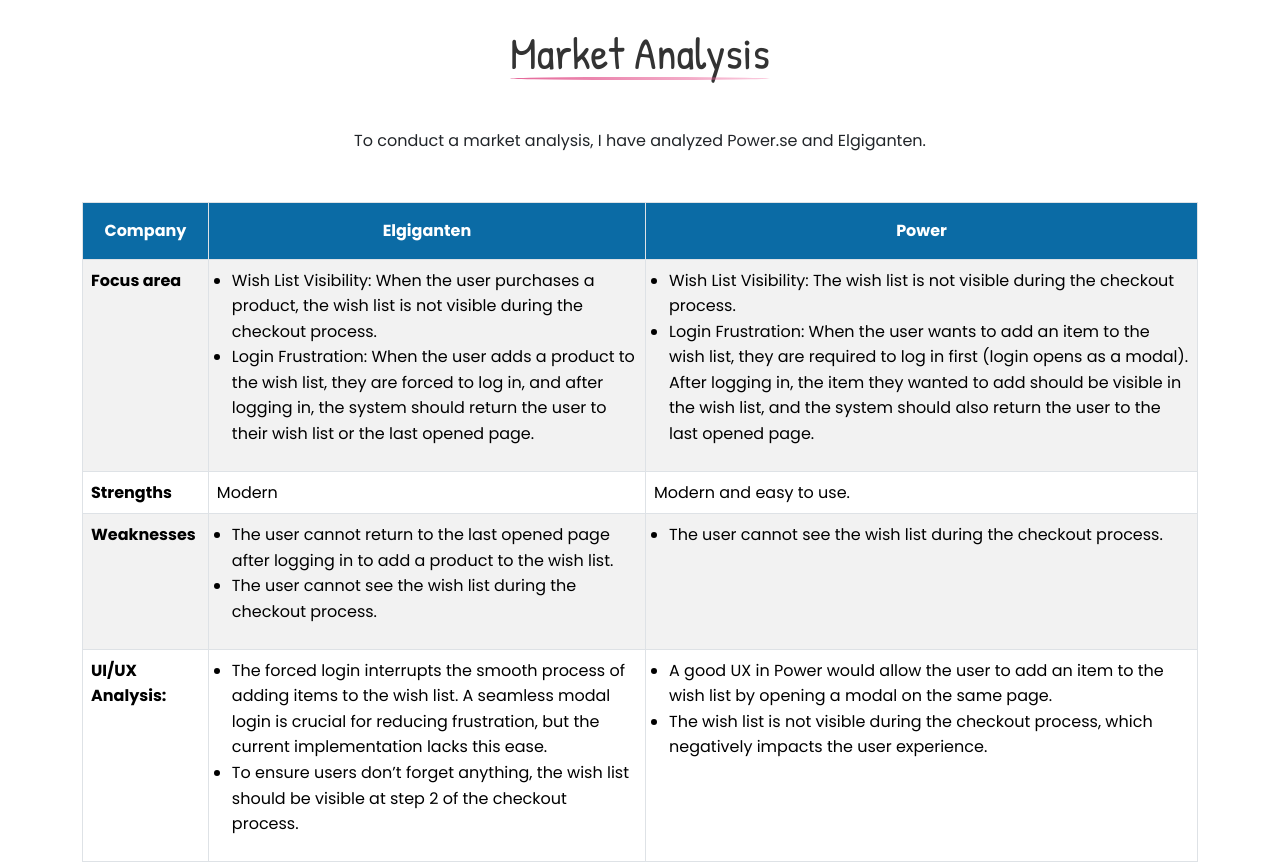
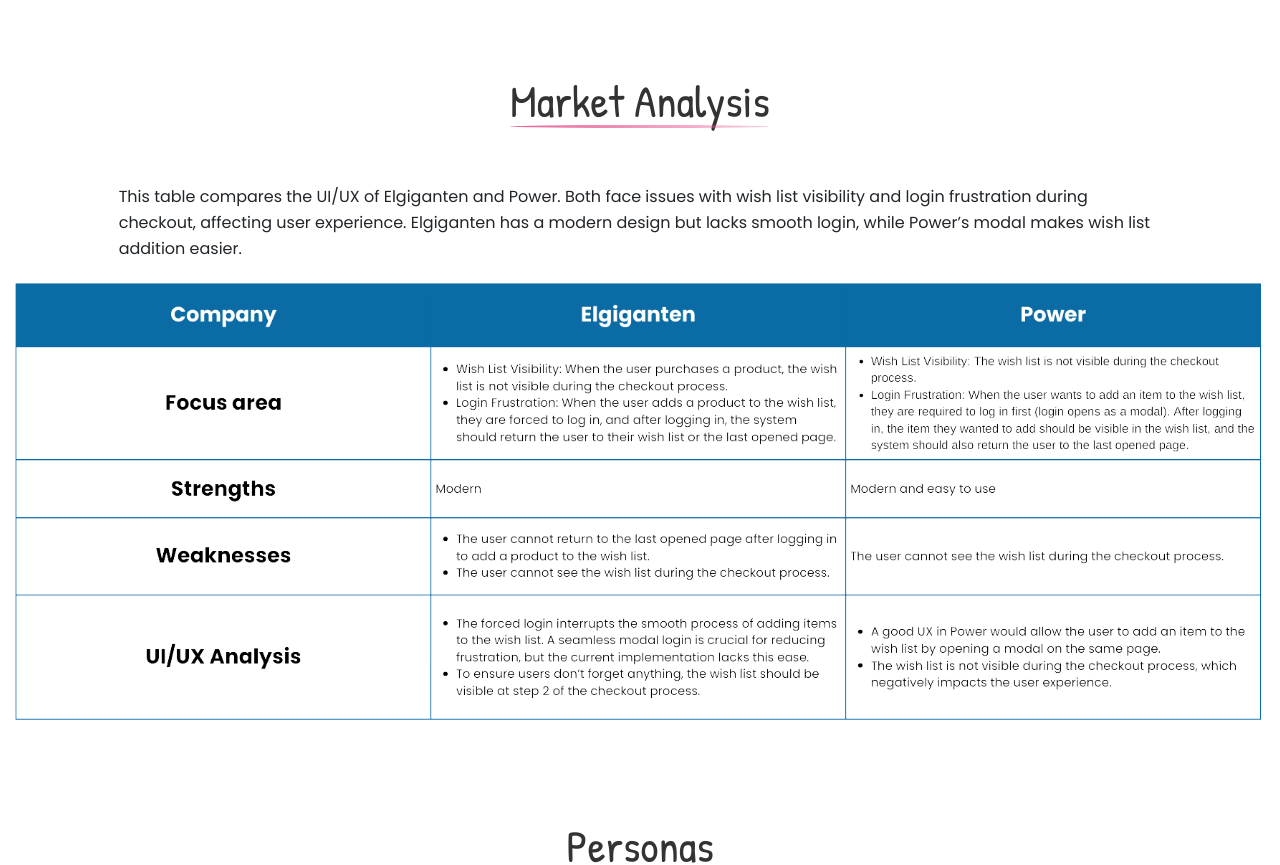
Before and after one commit to Marahkny/Marahs-portofolio, a React (Create React App) app: page /techcity in a window 1280 px wide. Shown: the part 2900-3765 px from the top of the page. Built offline with nearby package versions, Linux system fonts and the light colour scheme.

Commit message:
Ditt meddelande här

```diff
--- a/src/tech/sektion.js
+++ b/src/tech/sektion.js
@@ -97,90 +97,36 @@
 
 <Problem />
 
-<div className="justify-content-center text-center mb-5">
-<h3 className="display-4 fancy-underline mb-5" style={{ color: '#333', fontFamily: 'Patrick Hand, cursive',fontSize: '45px' }}>Market Analysis</h3>
-<div >
-  To conduct a market analysis, I have analyzed Power.se and Elgiganten.
-</div>
-    </div>
 
+    <Container fluid className="d-flex justify-content-center align-items-center py-5" >
+  <Row className="justify-content-center text-center">
+    <Col xs={12} md={10}>
+      <h3 className=" fancy-underline" style={{ fontFamily: 'Patrick Hand, cursive', color: '#333',fontSize: '45px' }}>
+      Market Analysis
+      </h3>
+      <p className='pt-5' style={{textAlign: 'left'}}>
+  This table compares the UI/UX of Elgiganten and Power. Both face issues with wish list visibility and login frustration during checkout, affecting user experience. Elgiganten has a modern design but lacks smooth login, while Power’s modal makes wish list addition easier.
+</p>
 
+    </Col>
 
-
-<div className="container mt-4">
-  {/* Table responsiveness for smaller screens */}
-  <div className="table-responsive">
-    <table className="table table-bordered table-striped">
-      <thead className="thead-dark">
-        <tr>
-          <th style={{ backgroundColor: '#0b6ba5', color: '#fff', textAlign: 'center', padding: '15px' }}>Company</th>
-          <th style={{ backgroundColor: '#0b6ba5', color: '#fff', textAlign: 'center', padding: '15px' }}>Elgiganten</th>
-          <th style={{ backgroundColor: '#0b6ba5', color: '#fff', textAlign: 'center', padding: '15px' }}>Power</th>
-        </tr>
-      </thead>
-      <tbody>
-        <tr>
-          <td><strong>Focus area</strong></td>
-          <td>
-            <ul style={{ paddingLeft: '15px', textAlign: 'left' }}>
-              <li>Wish List Visibility: When the user purchases a product, the wish list is not visible during the checkout process.</li>
-              <li>Login Frustration: When the user adds a product to the wish list, they are forced to log in, and after logging in, the system should return the user to their wish list or the last opened page.</li>
-            </ul>
-          </td>
-          <td>
-            <ul style={{ paddingLeft: '15px', textAlign: 'left' }}>
-              <li>Wish List Visibility: The wish list is not visible during the checkout process.</li>
-              <li>Login Frustration: When the user wants to add an item to the wish list, they are required to log in first (login opens as a modal). After logging in, the item they wanted to add should be visible in the wish list, and the system should also return the user to the last opened page.</li>
-            </ul>
-          </td>
-        </tr>
-        <tr>
-          <td><strong>Strengths</strong></td>
-          <td>Modern</td>
-          <td>Modern and easy to use.</td>
-        </tr>
-        <tr>
-          <td><strong>Weaknesses</strong></td>
-          <td>
-            <ul style={{ paddingLeft: '15px', textAlign: 'left' }}>
-              <li>The user cannot return to the last opened page after logging in to add a product to the wish list.</li>
-              <li>The user cannot see the wish list during the checkout process.</li>
-            </ul>
-          </td>
-          <td>
-            <ul style={{ paddingLeft: '15px', textAlign: 'left' }}>
-              <li>The user cannot see the wish list during the checkout process.</li>
-            </ul>
-          </td>
-        </tr>
-        <tr>
-          <td><strong>UI/UX Analysis:</strong></td>
-          <td>
-            <ul style={{ paddingLeft: '15px', textAlign: 'left' }}>
-              <li>The forced login interrupts the smooth process of adding items to the wish list. A seamless modal login is crucial for reducing frustration, but the current implementation lacks this ease.</li>
-              <li>To ensure users don’t forget anything, the wish list should be visible at step 2 of the checkout process.</li>
-            </ul>
-          </td>
-          <td>
-            <ul style={{ paddingLeft: '15px', textAlign: 'left' }}>
-              <li>A good UX in Power would allow the user to add an item to the wish list by opening a modal on the same page.</li>
-              <li>The wish list is not visible during the checkout process, which negatively impacts the user experience.</li>
-            </ul>
-          </td>
-        </tr>
-      </tbody>
-    </table>
-  </div>
-</div>
-
+    <Col xs={12} md={12} className="d-flex justify-content-center">
+      <img
+        src="/Photos/Company.png"
+        alt="company"
+        className="img-fluid"
+      />
+    </Col>
+  </Row>
+</Container>
 
 <Container fluid className="d-flex justify-content-center align-items-center py-5" >
   <Row className="justify-content-center text-center">
-    <Col xs={12} md={8} className="mb-5">
+    <Col xs={12} md={8} >
       <h3 className=" fancy-underline" style={{ fontFamily: 'Patrick Hand, cursive', color: '#333',fontSize: '45px' }}>
       Personas
       </h3>
-
+      <p  className='pt-5' style={{textAlign: 'left'}}>Creating this persona, "Martin," involved analyzing user behaviors, goals, and pain points to better understand the needs of a tech-savvy online shopper. By identifying his motivations—such as a desire for convenience and efficient planning through wish lists—and his frustrations with intrusive login processes, the persona captures key elements for designing a smoother, more intuitive user experience. </p>
     </Col>
 
     <Col xs={12} md={8} className="d-flex justify-content-center">
@@ -189,7 +135,7 @@
         alt="Lo-fi Prototype"
         className="img-fluid"
         style={{
-          maxWidth: '90%',
+
           height: 'auto',
 
         }}
@@ -203,7 +149,7 @@
     <h2 style={{ backgroundColor: '#0b6ba5', color: 'white', padding: '30px', fontFamily: 'Patrick Hand, cursive',fontSize: '55px'}}>
     Define phase
           </h2>
-          <h3 className="fancy-underline mb-5" style={{ fontFamily: 'Patrick Hand, cursive', color: '#333',fontSize: '45px' }}>HMW</h3>
+          <h3 className="fancy-underline " style={{ fontFamily: 'Patrick Hand, cursive', color: '#333',fontSize: '45px' }}>HMW</h3>
     </div>
     <section className="container py-5">
   <h3 className="text-center mb-4" style={{ fontFamily: 'Patrick Hand, cursive' }}>HMWs to Product Goals</h3>
@@ -238,7 +184,7 @@
         alt="Lo-fi Prototype"
         className="img-fluid "
         style={{
-          maxWidth: '90%',
+
           height: 'auto',
         }}
       />
```
Also changed, not shown: public/Photos/Company.png (added), public/Photos/Emma (1).png.
